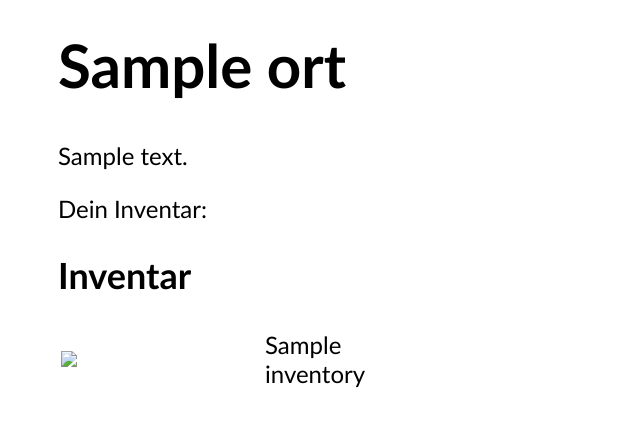
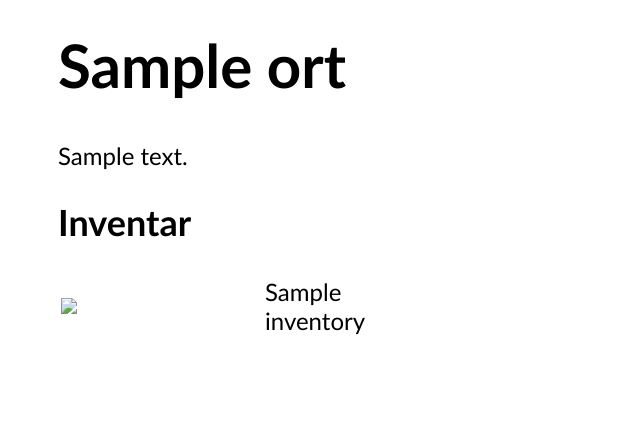
Before and after one commit to claudiopietra/Geotest, a Django app: template Geotest/templates/location.html in a window 1280 px wide. Shown: the part 268-695 px from the top of the page, without its empty margins (0-640 px from the left). Run offline with Django 3.2, Linux system fonts and the light colour scheme; the template is opened without the code that fills it: most values are stand-ins (such as "Sample title", 1, 10 or a date in 2020); grey boxes marked "Sample" are stand-in pictures.

Commit message:
Update location.html

```diff
--- a/Geotest/templates/location.html
+++ b/Geotest/templates/location.html
@@ -17,7 +17,6 @@
         {% endif %}
         <h1>{{ ort }}</h1>
         {{ body|safe }}
-        <p>Dein Inventar:
         {% if inventory %}
         <h2>Inventar</h2>
         <table>
```
